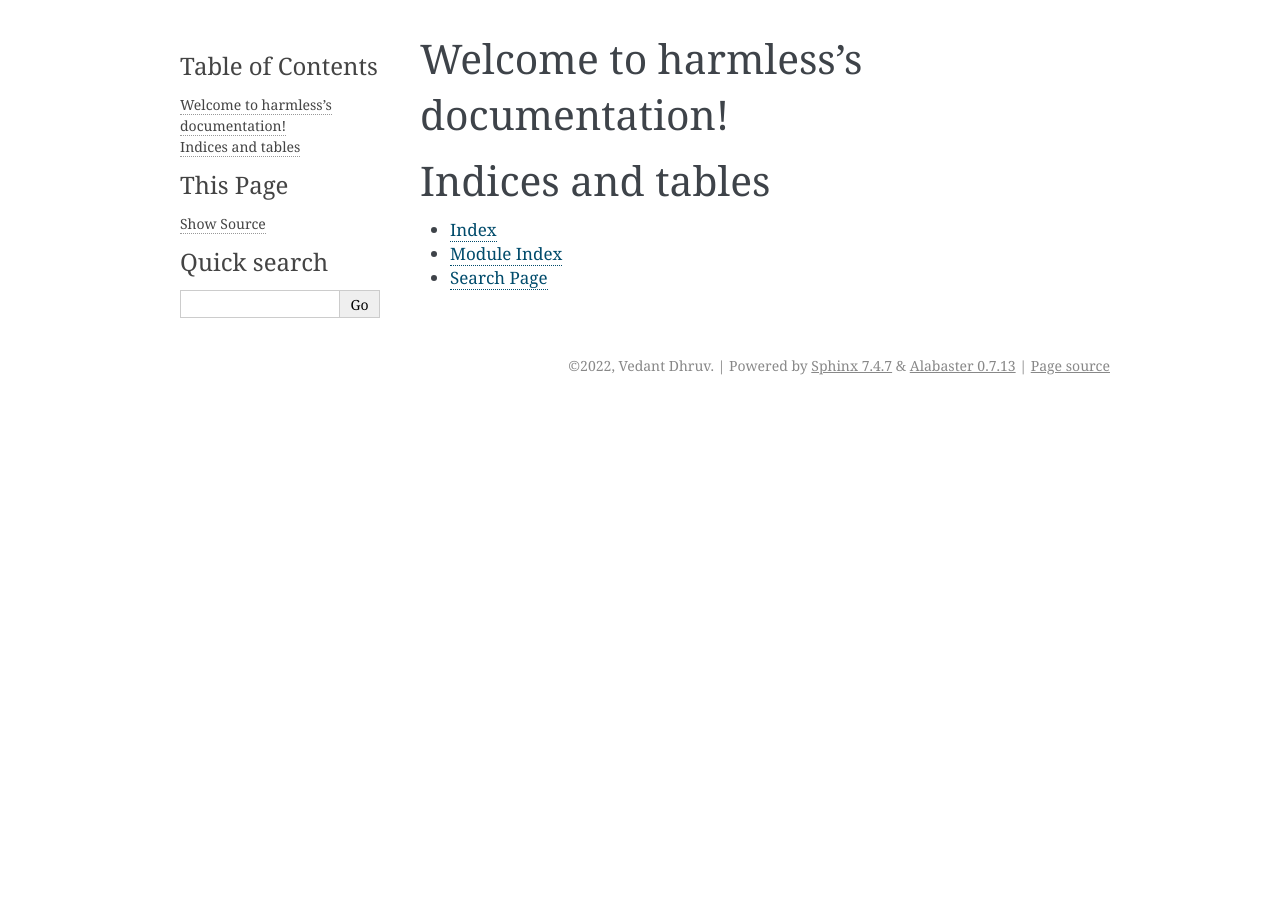
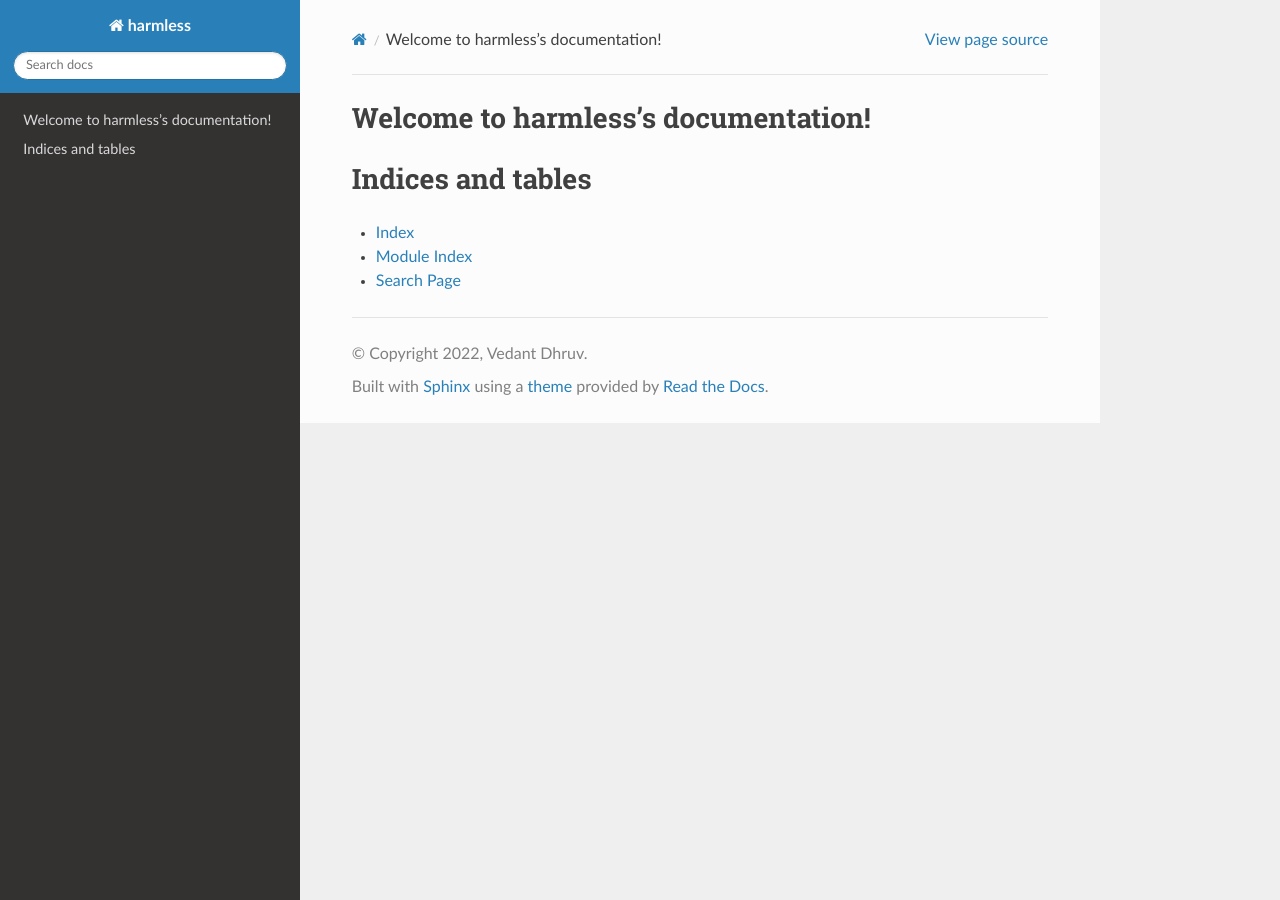
Before and after one commit to vedantdhruv96/harmless, a Sphinx documentation site: the page built from docs/source/index.rst, in a window 1280 px wide. Built offline with Sphinx 7.4.7 and the Read the Docs theme 2.0.0, drawn with Linux system fonts in a browser that asks for light colours.

Commit message:
Updated docs

```diff
--- a/docs/source/conf.py
+++ b/docs/source/conf.py
@@ -10,9 +10,9 @@
 # add these directories to sys.path here. If the directory is relative to the
 # documentation root, use os.path.abspath to make it absolute, like shown here.
 #
-# import os
-# import sys
-# sys.path.insert(0, os.path.abspath('.'))
+import os
+import sys
+sys.path.insert(0, os.path.abspath('../../harmless/'))
 
 
 # -- Project information -----------------------------------------------------
@@ -47,7 +47,7 @@ exclude_patterns = []
 # The theme to use for HTML and HTML Help pages.  See the documentation for
 # a list of builtin themes.
 #
-html_theme = 'alabaster'
+html_theme = 'sphinx_rtd_theme'
 
 # Add any paths that contain custom static files (such as style sheets) here,
 # relative to this directory. They are copied after the builtin static files,
--- a/docs/source/index.rst
+++ b/docs/source/index.rst
@@ -1,5 +1,5 @@
 .. harmless documentation master file, created by
-   sphinx-quickstart on Mon Jul 11 12:55:07 2022.
+   sphinx-quickstart on Wed Oct 19 21:04:24 2022.
    You can adapt this file completely to your liking, but it should at least
    contain the root `toctree` directive.
 
```
Also changed, not shown: 2 other files.
